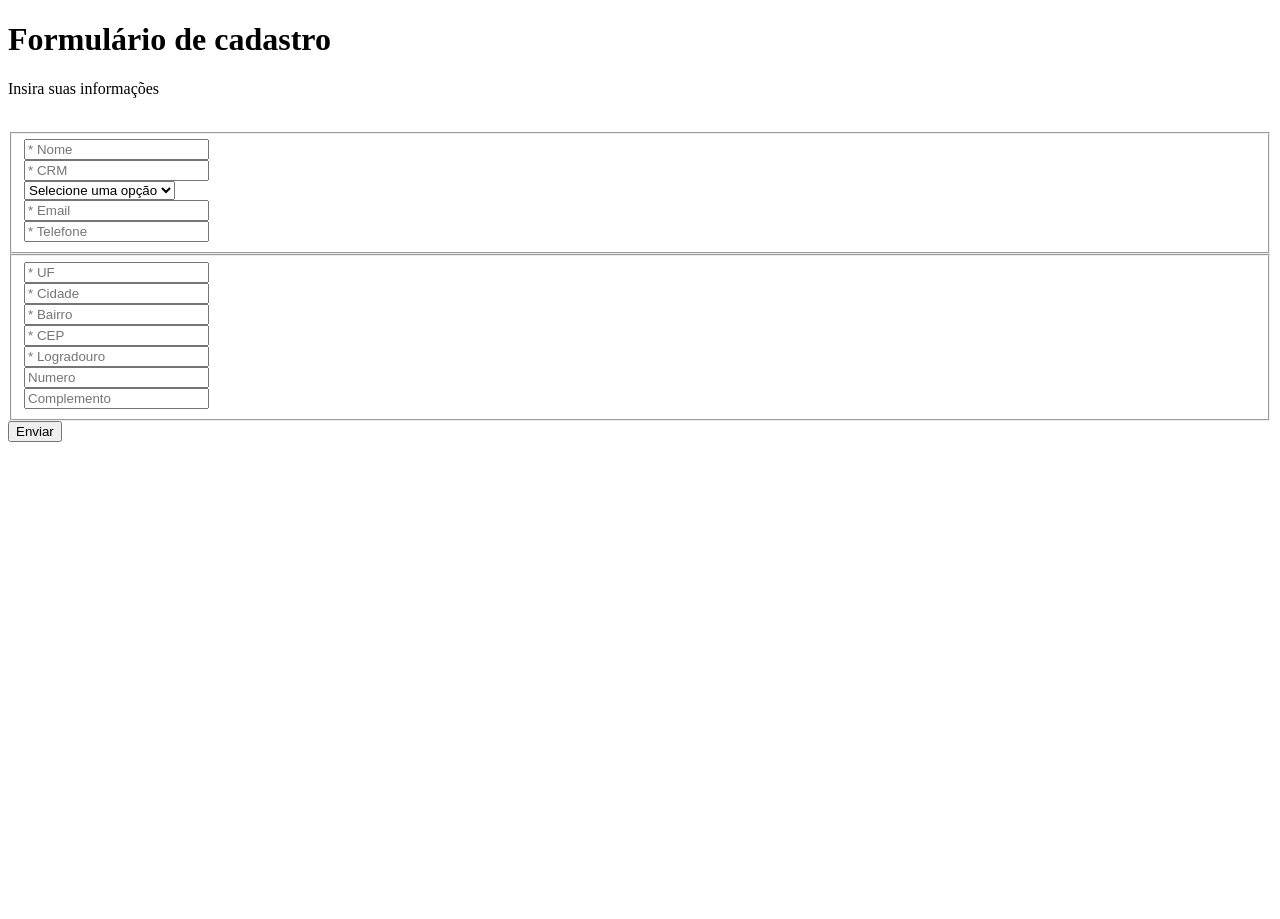
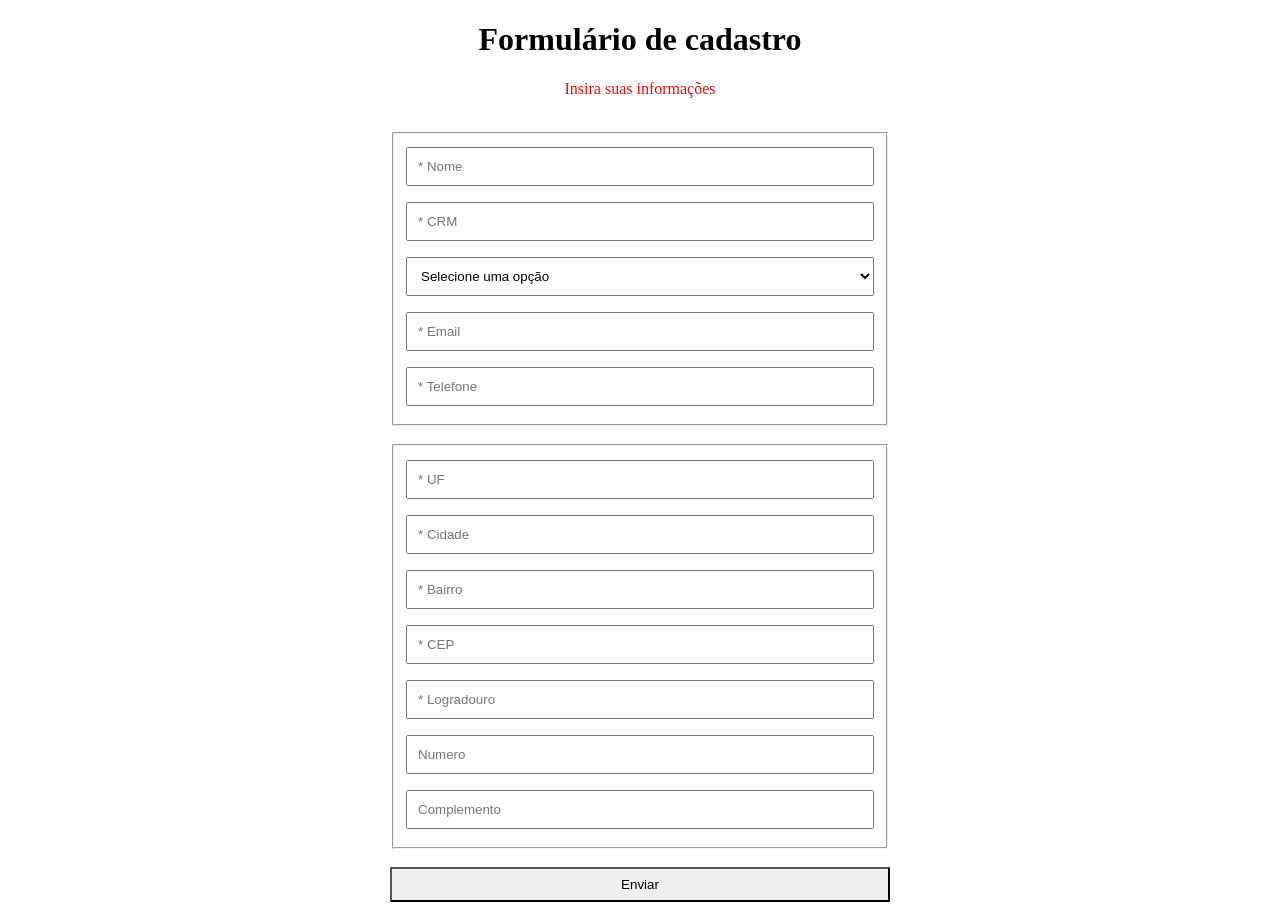
Before and after one commit to YuriCesar73/Pweb_Clinica_React, a React (Vite) app in the folder clinica/: page / in a window 1280 px wide. Before the commit the page ends 800 px from the top, so only its background shows below. Built offline with nearby package versions, Linux system fonts and the light colour scheme.

Commit message:
Estilização de formulário de médico iniciada.

```diff
--- /dev/null
+++ b/clinica/src/components/formularioMedico/index.css
@@ -0,0 +1,50 @@
+p {
+    color: red;
+    text-align: center;
+  }
+
+.container {
+    width: 500px;
+    margin-left: auto;
+    margin-right: auto;
+}
+
+input:focus {
+    border: 3px solid blue;
+  }
+
+
+  /* body {
+    align-items: center;
+    background-color: #000;
+    display: flex;
+    justify-content: center;
+    height: 100vh;
+  } */
+
+  .btn {
+    width: 100%;
+    margin: 18px 0 9px 0;
+    padding: 8px 20px;
+  border-radius: 0;
+  overflow: hidden;
+
+  }
+
+
+input, select{
+    width: 100%;
+    padding: 10px 10px;
+    margin: 8px 0;
+    box-sizing: border-box;
+    /* border: none; */
+    /* border-bottom: 2px solid green; */
+  }
+
+/* select {
+    width: 100%;
+} */
+
+h1 {
+    text-align: center;
+}
--- a/clinica/src/components/formularioMedico/index.jsx
+++ b/clinica/src/components/formularioMedico/index.jsx
@@ -1,6 +1,7 @@
 import axios from "axios";
 import API from "/src/API/api.jsx"
 import { useState } from "react";
+import "../formularioMedico/index.css"
 
 function FormularioMedico() {
 
@@ -64,16 +65,16 @@ function FormularioMedico() {
                     //console.log(error.data);
                 })
     }
-            //apiPost();
-            console.log(medicoFormulario);
+            apiPost();
+
     };
 
     return(
-        <div>
+        <div className="container">
             <h1>Formulário de cadastro</h1>
             <p>Insira suas informações</p>
             <br />
-            <form action="" onSubmit={(e) => {onSubmit(e)}}>
+            <form className="form" action="" onSubmit={(e) => {onSubmit(e)}}>
                 <fieldset>
                     <div>
                         <label htmlFor="Nome"></label>
@@ -110,6 +111,7 @@ function FormularioMedico() {
                         <input type="tel" placeholder="* Telefone" id="telefone" value={medicoFormulario.telefone} onChange={handleInputChange} required/>
                     </div>
                 </fieldset>
+                <br />
 
                 <fieldset>
                     <div>
@@ -147,7 +149,7 @@ function FormularioMedico() {
                         <input type="text" placeholder="Complemento" id="complemento" value={medicoFormulario.complemento} onChange={handleInputChange} />
                     </div>
                 </fieldset>
-                <button type="submit">Enviar</button>
+                <button className="btn" type="submit">Enviar</button>
             </form>
 
         </div>
```
Also changed, not shown: clinica/src/components/medicos/index.jsx (added).
